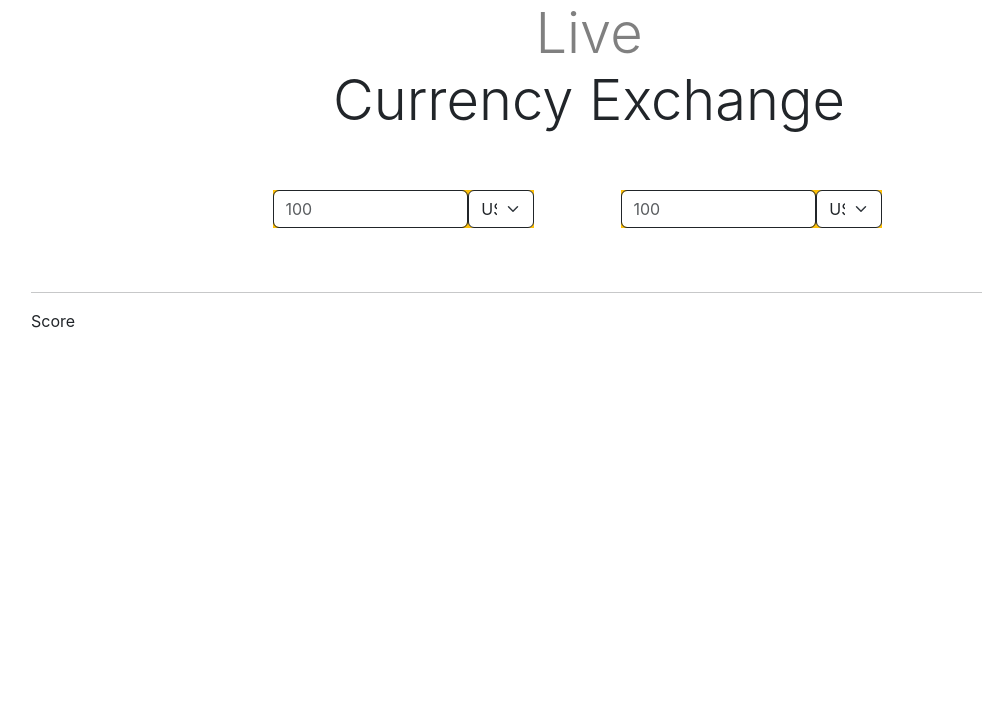
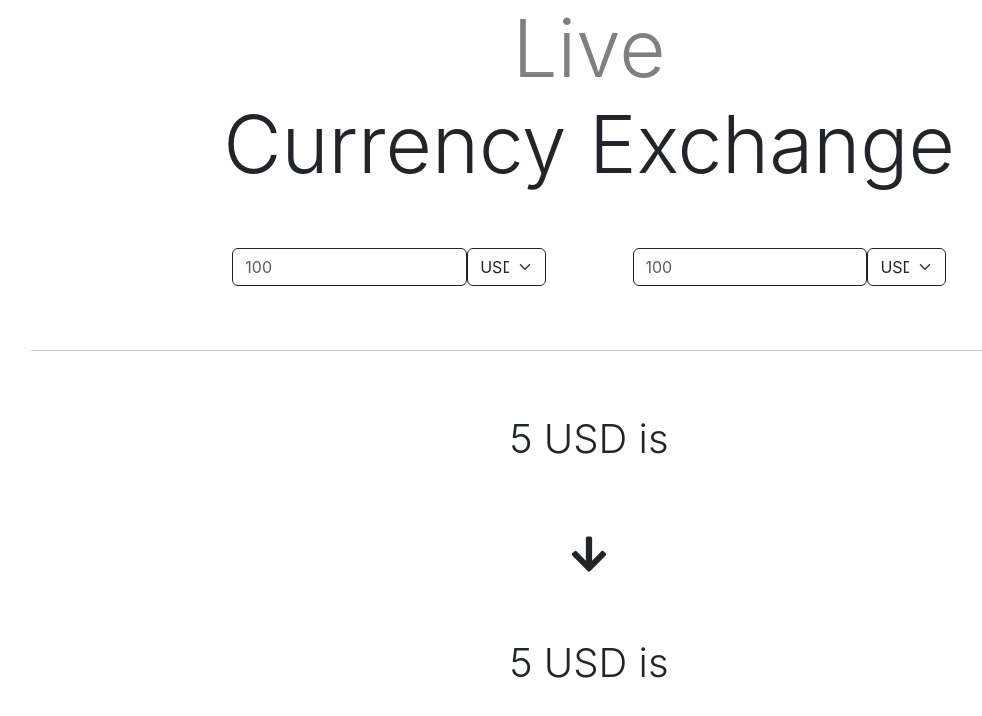
Before and after one commit to barakgoren/React-Course-Final, a React (Create React App) app: page / in a window 1280 px wide. Shown: the top 716 px of the page, without its empty margins (51-1033 px from the left). Built offline with nearby package versions, Linux system fonts and the light colour scheme; no server answers; some icons are missing.

Commit message:
Connect to API remove strict mode

```diff
--- a/src/App.css
+++ b/src/App.css
@@ -2,7 +2,9 @@
 .blinking-text {
     animation: blink 1s infinite;
 }
-
+.currency-input {
+    width: 30%;
+}
 @keyframes blink {
     0% {
         color: red;
--- a/src/Components/currencyInput.js
+++ b/src/Components/currencyInput.js
@@ -2,7 +2,7 @@ import React from 'react'
 
 export default function CurrencyInput() {
     return (
-        <div className='bg-warning w-25'>
+        <div className='currency-input'>
             <div className='row'>
                 <input className='form-control w-75 border-dark' type="number" placeholder='100'></input>
                 <select className="form-select w-25 border-dark" aria-label="Default select example" id="currency" name="currency">
--- a/src/Components/input.js
+++ b/src/Components/input.js
@@ -1,13 +1,22 @@
-import React from 'react'
+import React, { useEffect } from 'react'
 import CurrencyInput from './currencyInput'
 import { LiaExchangeAltSolid } from 'react-icons/lia'
 
 export default function Input() {
+    useEffect(() => {
+        doApi();
+    })
+    const doApi = async() => {
+        const url = 'https://monkeys.co.il/api2/currency.php';
+        const resp = await fetch(url);
+        const data = await resp.json();
+        console.log(data);
+    }
     return (
-        <div className='row'>
-            <h1 className='display-4 text-center'><span className='blinking-text'>Live</span> <br />Currency Exchange</h1>
+        <div className=''>
+            <h1 className='display-1 text-center'><span className='blinking-text'>Live</span> <br />Currency Exchange</h1>
             <div className='p-5 row justify-content-center'>
-                <CurrencyInput />
+                <CurrencyInput/>
                 <button className='btn col-1'><LiaExchangeAltSolid /></button>
                 <CurrencyInput />
             </div>
--- a/src/Components/score.js
+++ b/src/Components/score.js
@@ -1,7 +1,14 @@
 import React from 'react'
+import { FaArrowDown } from 'react-icons/fa'
 
 export default function Score() {
-  return (
-    <div>Score</div>
-  )
+    return (
+        <div>
+            <div className='p-5 row justify-content-center'>
+                <p className='display-6 text-center pb-5'>5 USD is</p>
+                <p className='display-6 text-center'><FaArrowDown/></p>
+                <p className='display-6 text-center p-5'>5 USD is</p>
+            </div>
+        </div>
+    )
 }
--- a/src/index.js
+++ b/src/index.js
@@ -7,9 +7,7 @@ import reportWebVitals from './reportWebVitals';
 
 const root = ReactDOM.createRoot(document.getElementById('root'));
 root.render(
-  <React.StrictMode>
-    <App />
-  </React.StrictMode>
+  <App />
 );
 
 // If you want to start measuring performance in your app, pass a function
```
